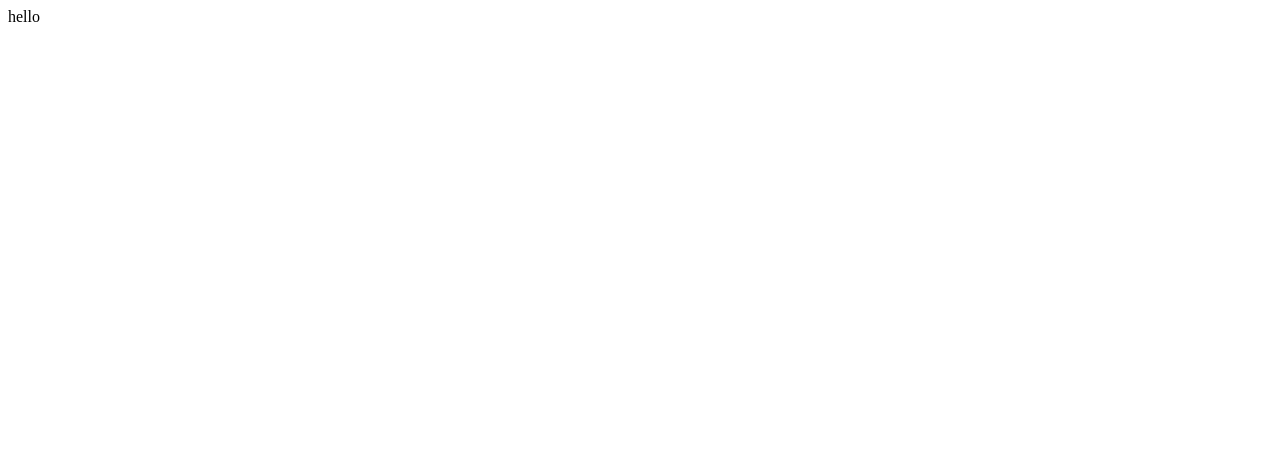
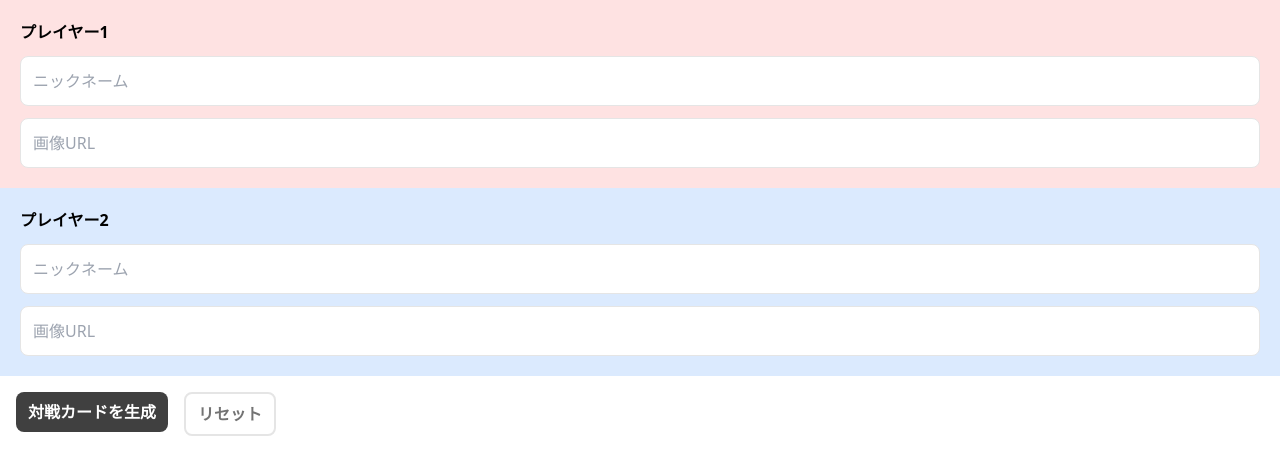
Before and after one commit to fizzkazz/e-sports-tools, a React (Vite) app in the folder card-generator/frontend/: page / in a window 1280 px wide. Shown: the top 474 px of the page. Built offline with nearby package versions, Linux system fonts and the light colour scheme.

Commit message:
add cardview and form

```diff
--- /dev/null
+++ b/card-generator/frontend/postcss.config.cjs
@@ -0,0 +1,6 @@
+module.exports = {
+  plugins: {
+    tailwindcss: {},
+    autoprefixer: {},
+  },
+}
--- a/card-generator/frontend/src/App.tsx
+++ /dev/null
@@ -1,5 +0,0 @@
-const App = () => {
-  return <div>hello</div>;
-};
-
-export default App;
--- /dev/null
+++ b/card-generator/frontend/src/CardView.tsx
@@ -0,0 +1,37 @@
+import { FC } from "react";
+import { useSearchParams } from "react-router-dom";
+
+const CardView: FC = () => {
+  const [searchParams] = useSearchParams();
+
+  return (
+    <>
+      <div className="flex justify-center items-center bg-black">
+        <div className="w-1/2 h-screen flex justify-center">
+          <img
+            src={searchParams.get("lefturl") ?? undefined}
+            alt="Left Image"
+          />
+        </div>
+        <div className="w-1/2 h-screen flex justify-center">
+          <img
+            src={searchParams.get("righturl") ?? undefined}
+            alt="Right Image"
+          />
+        </div>
+      </div>
+      <img
+        className="absolute top-1/2 left-1/2 transform -translate-x-1/2 -translate-y-1/2 w-1/5 z-50"
+        src="vs.png"
+      />
+      <p className="absolute top-5 left-0 w-1/2 z-50 bg-red-900 p-5 text-white text-center -skew-y-6 text-5xl drop-shadow-2xl">
+        {searchParams.get("leftname")}
+      </p>
+      <p className="absolute top-5 right-0 w-1/2 z-50 bg-blue-900 p-5 text-white text-center -skew-y-6 text-5xl drop-shadow-2xl">
+        {searchParams.get("rightname")}
+      </p>
+    </>
+  );
+};
+
+export default CardView;
--- /dev/null
+++ b/card-generator/frontend/src/Form.tsx
@@ -0,0 +1,96 @@
+import { FC } from "react";
+import { useNavigate } from "react-router-dom";
+import { useForm } from "react-hook-form";
+
+interface FormType {
+  leftname: string;
+  lefturl: string;
+  rightname: string;
+  righturl: string;
+}
+
+const inputClassName = "p-3 border border-neutral-200 rounded-lg";
+const buttonClassNamePrimary =
+  "px-3 py-2 rounded-lg bg-neutral-700 text-white font-bold w-max cursor-pointer";
+const buttonClassNameSecondary =
+  "px-3 py-2 border-2 border-neutral-200 rounded-lg text-neutral-500 font-bold w-max cursor-pointer";
+const errorMessageClassName = "text-red-900";
+
+const requiredMessage = "入力必須です";
+
+const Form: FC = () => {
+  const {
+    register,
+    handleSubmit,
+    formState: { errors },
+  } = useForm<FormType>();
+
+  const onSubmit = (data: FormType) => {
+    const builtParams = new URLSearchParams({
+      leftname: data.leftname,
+      lefturl: data.lefturl,
+      rightname: data.rightname,
+      righturl: data.righturl,
+    }).toString();
+    window.open("/cardview?" + builtParams, "_blank");
+  };
+
+  return (
+    <form onSubmit={handleSubmit(onSubmit)}>
+      <div className="p-5 bg-red-100 flex flex-col gap-3">
+        <p className="font-bold">プレイヤー1</p>
+        <input
+          type="text"
+          placeholder="ニックネーム"
+          className={inputClassName}
+          {...register("leftname", { required: requiredMessage })}
+        />
+        {errors.leftname && (
+          <p className={errorMessageClassName}>{errors.leftname.message}</p>
+        )}
+        <input
+          type="text"
+          placeholder="画像URL"
+          className={inputClassName}
+          {...register("lefturl", { required: requiredMessage })}
+        />
+        {errors.lefturl && (
+          <p className={errorMessageClassName}>{errors.lefturl.message}</p>
+        )}
+      </div>
+      <div className="p-5 bg-blue-100 flex flex-col gap-3">
+        <p className="font-bold">プレイヤー2</p>
+        <input
+          type="text"
+          placeholder="ニックネーム"
+          className={inputClassName}
+          {...register("rightname", { required: requiredMessage })}
+        />
+        {errors.rightname && (
+          <p className={errorMessageClassName}>{errors.rightname.message}</p>
+        )}
+        <input
+          type="text"
+          placeholder="画像URL"
+          className={inputClassName}
+          {...register("righturl", { required: requiredMessage })}
+        />
+        {errors.righturl && (
+          <p className={errorMessageClassName}>{errors.righturl.message}</p>
+        )}
+      </div>
+
+      <div className="m-4 flex gap-4">
+        <label>
+          <p className={buttonClassNamePrimary}>対戦カードを生成</p>
+          <input type="submit" className="hidden" />
+        </label>
+
+        <button type="button" className={buttonClassNameSecondary}>
+          リセット
+        </button>
+      </div>
+    </form>
+  );
+};
+export default Form;
--- /dev/null
+++ b/card-generator/frontend/src/index.css
@@ -0,0 +1,3 @@
+@tailwind base;
+@tailwind components;
+@tailwind utilities;
--- a/card-generator/frontend/src/main.tsx
+++ b/card-generator/frontend/src/main.tsx
@@ -1,9 +1,23 @@
 import React from "react";
 import ReactDOM from "react-dom/client";
-import App from "./App";
+import "./index.css";
+import { createBrowserRouter, RouterProvider } from "react-router-dom";
+import CardView from "./CardView";
+import Form from "./Form";
+
+const router = createBrowserRouter([
+  {
+    path: "/cardview",
+    element: <CardView />,
+  },
+  {
+    path: "/",
+    element: <Form />,
+  },
+]);
 
 ReactDOM.createRoot(document.getElementById("root") as HTMLElement).render(
   <React.StrictMode>
-    <App />
+    <RouterProvider router={router} />
   </React.StrictMode>
 );
--- /dev/null
+++ b/card-generator/frontend/tailwind.config.cjs
@@ -0,0 +1,8 @@
+/** @type {import('tailwindcss').Config} */
+module.exports = {
+  content: ["./index.html", "./src/**/*.{js,ts,jsx,tsx}"],
+  theme: {
+    extend: {},
+  },
+  plugins: [],
+};
--- a/card-generator/frontend/tsconfig.node.json
+++ b/card-generator/frontend/tsconfig.node.json
@@ -5,5 +5,5 @@
     "moduleResolution": "Node",
     "allowSyntheticDefaultImports": true
   },
-  "include": ["vite.config.ts"]
+  "include": ["./vite.config.ts"]
 }
```
Also changed, not shown: card-generator/frontend/package.json (+6 -2 lines), card-generator/frontend/public/vs.png (added), 1 other file (tests, documents, lock files or other folders).
